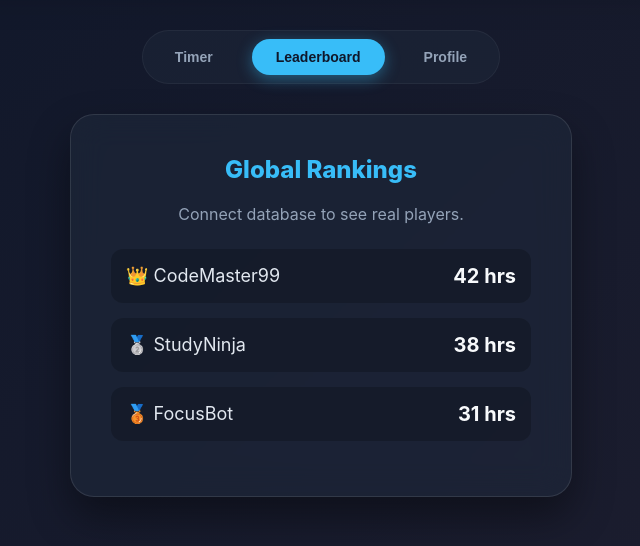
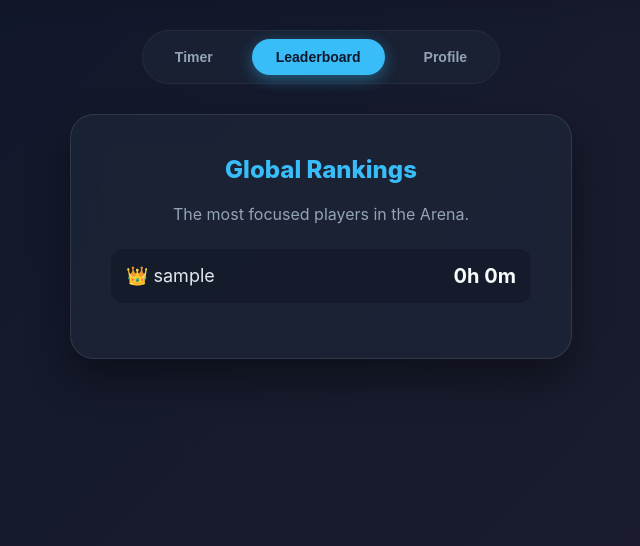
Before and after one commit to hardik-vir/Study-Arena, a Flask app: page / in a window 1280 px wide, after a click on "Leaderboard". Shown: the part 72-618 px from the top of the page, without its empty margins (319-959 px from the left). Run offline with Flask 3, Linux system fonts and the light colour scheme; the visitor is signed in with stand-in values (Sample User, id 1); data comes from the database, SQL or seed files in the repository.

Commit message:
Enhanced the Leaderboard

```diff
--- a/app.py
+++ b/app.py
@@ -8,10 +8,18 @@ app = Flask(__name__)
 # The secret key keeps user sessions secure
 app.config['SECRET_KEY'] = 'super_secret_arena_key_123'
 
-# Grab the database URL from Render's environment, or default to SQLite
-database_url = os.environ.get('DATABASE_URL', 'sqlite:///arena.db')
+# NEW: Find the exact folder path where this code lives on the Render server
+basedir = os.path.abspath(os.path.dirname(__file__))
+
+# NEW: Combine the exact folder path with the arena.db file name
+default_sqlite_url = 'sqlite:///' + os.path.join(basedir, 'arena.db')
+
+# Grab the database URL from Render's environment, or default to the absolute SQLite path
+database_url = os.environ.get('DATABASE_URL', default_sqlite_url)
+
 if database_url.startswith("postgres://"):
     database_url = database_url.replace("postgres://", "postgresql://", 1)
+
 app.config['SQLALCHEMY_DATABASE_URI'] = database_url
 
 # Initialize our tools
@@ -38,8 +46,11 @@ def load_user(user_id):
 @app.route('/')
 @login_required # This magic word forces users to log in before seeing the timer!
 def home():
-    # We pass the currently logged-in user to the HTML so we can display their specific name/stats
-    return render_template('index.html', user=current_user)
+    # NEW: Fetch the top 10 users sorted by total_focus_time in descending order
+    top_users = User.query.order_by(User.total_focus_time.desc()).limit(10).all()
+
+    # Pass BOTH the current_user and the top_users list to the HTML
+    return render_template('index.html', user=current_user, top_users=top_users)
 
 @app.route('/register', methods=['GET', 'POST'])
 def register():
--- a/templates/index.html
+++ b/templates/index.html
@@ -317,20 +317,28 @@
     <!-- PAGE 2: LEADERBOARD -->
     <div id="leaderboard-view" class="tab-content arena-card">
         <h2 style="color: #38bdf8; margin-top: 0; font-weight: 800;">Global Rankings</h2>
-        <p style="color: #94a3b8; margin-bottom: 25px;">Connect database to see real players.</p>
+        <p style="color: #94a3b8; margin-bottom: 25px;">The most focused players in the Arena.</p>
 
+        <!-- NEW: Dynamic loop using Jinja -->
+        {% for player in top_users %}
         <div class="stat-block">
-            <span style="font-size: 18px;">👑 CodeMaster99</span>
-            <strong>42 hrs</strong>
+            <span style="font-size: 18px;">
+                <!-- Special icons for top 3 -->
+                {% if loop.index == 1 %}👑
+                {% elif loop.index == 2 %}🥈
+                {% elif loop.index == 3 %}🥉
+                {% else %}<span style="color: #64748b; font-weight: bold; margin-right: 8px;">#{{ loop.index }}</span>
+                {% endif %}
+
+                {{ player.username }}
+            </span>
+            <!-- Convert total minutes into Hours and Minutes format -->
+            <strong>{{ player.total_focus_time // 60 }}h {{ player.total_focus_time % 60 }}m</strong>
         </div>
-        <div class="stat-block">
-            <span style="font-size: 18px;">🥈 StudyNinja</span>
-            <strong>38 hrs</strong>
-        </div>
-        <div class="stat-block">
-            <span style="font-size: 18px;">🥉 FocusBot</span>
-            <strong>31 hrs</strong>
-        </div>
+        {% else %}
+        <!-- What to show if the database is totally empty -->
+        <p style="color: #94a3b8;">No players on the leaderboard yet. Be the first!</p>
+        {% endfor %}
     </div>
 
     <!-- PAGE 3: PROFILE -->
```
